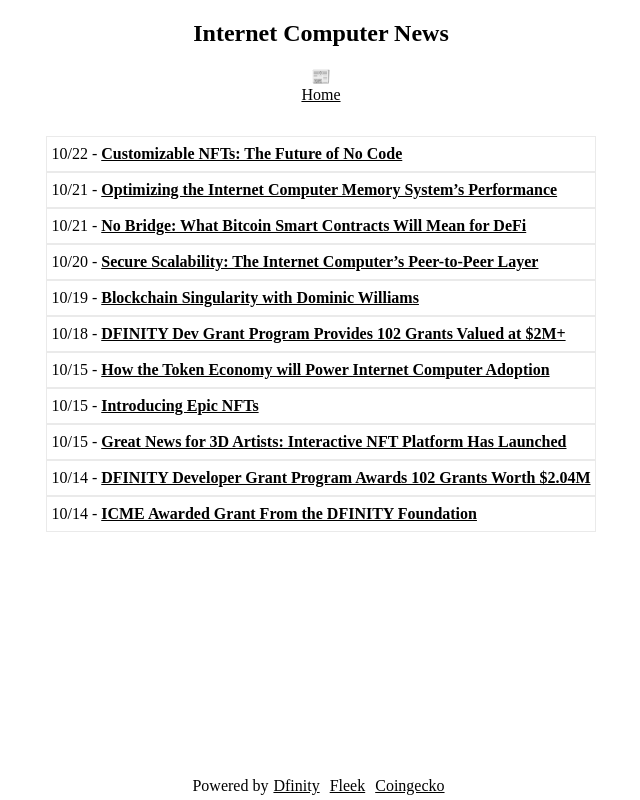
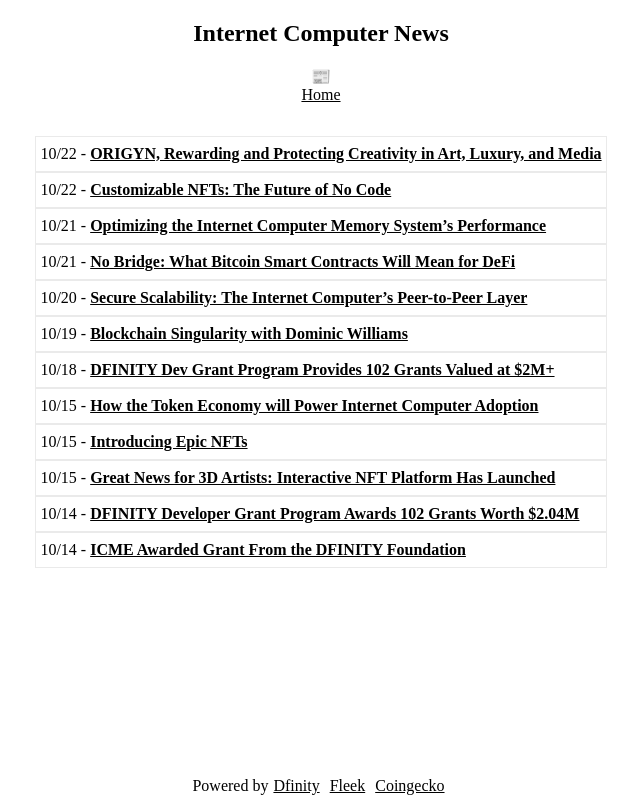
Before and after one commit to rjlucasm/ictoday, a Next.js app: page /news/2021 in a window 1280 px wide. Shown: the whole page, without its empty margins (319-959 px from the left). Built offline with nearby package versions, Linux system fonts and the light colour scheme.

Commit message:
Origyn news

```diff
--- a/components/topnews.js
+++ b/components/topnews.js
@@ -2,7 +2,7 @@ import Link from 'next/link'
 
 const Topnews = () => (
     <div className="topnews">
-        <p><a href="https://medium.com/@houman_87430/customizable-nfts-the-future-of-no-code-2f62534061a5" target="_blank" rel="noopener noreferrer">Customizable NFTs: The Future of No Code</a></p>
+        <p><a href="https://medium.com/dfinity/developer-spotlight-origyn-rewarding-and-protecting-creativity-in-art-luxury-and-media-cd8943aa80bd" target="_blank" rel="noopener noreferrer">ORIGYN, Rewarding and Protecting Creativity in Art, Luxury, and Media</a></p>
         <Link href="/news/2021"><a style={{ color: 'inherit' }, {fontWeight: 'bold'}}>+News</a></Link>
     </div>
 );
--- a/pages/news/2021.js
+++ b/pages/news/2021.js
@@ -17,6 +17,9 @@ export default function News21() {
             <Link href="/"><a style={{ color: 'inherit' }}>Home</a></Link>
 
             <div className="pagesgrid">
+            <div className="pagescard">10/22 -&nbsp;
+                <a href="https://medium.com/dfinity/developer-spotlight-origyn-rewarding-and-protecting-creativity-in-art-luxury-and-media-cd8943aa80bd" target="_blank" rel="noopener noreferrer">ORIGYN, Rewarding and Protecting Creativity in Art, Luxury, and Media</a>
+            </div>
             <div className="pagescard">10/22 -&nbsp;
                 <a href="https://medium.com/@houman_87430/customizable-nfts-the-future-of-no-code-2f62534061a5" target="_blank" rel="noopener noreferrer">Customizable NFTs: The Future of No Code</a>
             </div>
```
